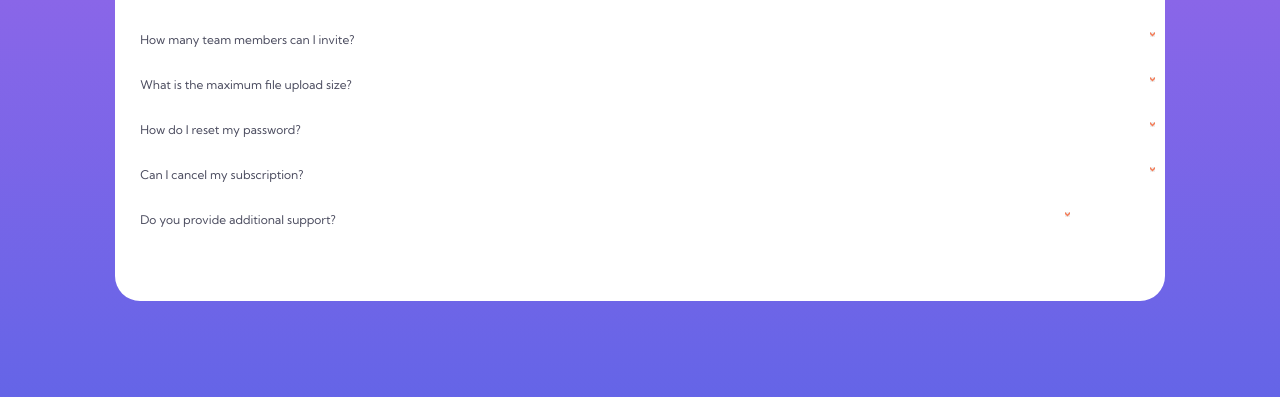
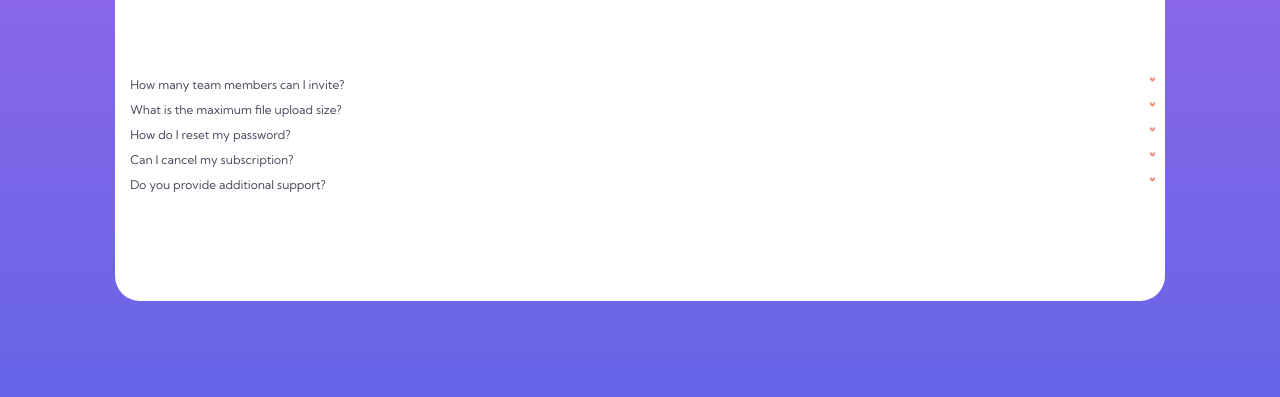
Before and after one commit to SabyDev/projetFrontendMentor, a plain HTML site: page public/index.html in a window 1280 px wide. Shown: the part 403-800 px from the top of the page. Drawn offline with Linux system fonts and the light colour scheme.

Commit message:
correction html, et nouvel essai pour ouvrir et fermer la div response

```diff
--- a/public/assets/css/style.css
+++ b/public/assets/css/style.css
@@ -15,6 +15,7 @@ body,
 main,
 #card,
 .question,
+.questionBox,
 .ok {
     display: flex;
 }
@@ -58,19 +59,31 @@ h1 {
 
 .question {
     width: 100%;
-    justify-content: space-between;
-    margin-top: 15px;
-    margin-bottom: 15px;
+    flex-direction: column;
+    margin-top: 10px;
 }
 
-.question>p {
+.questionBox {
+
+    justify-content: space-between;
+
+
+}
+
+.para {
     width: 80%;
     font-size: 12px;
     color: var(--color-text-Very-dark);
-    padding-left: 25px;
+    padding-left: 15px;
 }
-.question>p:hover{
+
+.question>p:hover {
     color: var(--color-text-Dark);
+}
+
+.response {
+    display: none;
+    padding-left: 15px;
 }
 
 .ok {
--- a/public/assets/js/app.js
+++ b/public/assets/js/app.js
@@ -1,16 +1,14 @@
 // J'appelle les elements dont j'ai besoin
-const questions = document.querySelectorAll('.question');
-const btnOk = document.querySelectorAll('.ok');
-console.log(btnOk);
+const questions = document.querySelector('.question');
+const btnOk = document.querySelector('.ok');
+const response1 = document.querySelector('.response');
+const questionBox= document.querySelector('.questionBox')
+console.log(response1);
 let divText= document.createElement("div");
-// rattachement à un parent body
-questions.forEach((e) =>{
-    e.appendChild(divText)});
 
-btnOk.forEach((e) => {
-    e.addEventListener('click',() =>{
-        // création d'une div
-divText.TextNodes=(' You can invite up to 2 additional users on the Free plan. There is no limit on team members for the Premium plan.')
 
-    })
+btnOk.addEventListener('click', function(){
+ response1.style.display = 'flex';
+ questionBox.style.fontWeight = 'bolder'
+ console.log('cc');
 })
--- a/public/index.html
+++ b/public/index.html
@@ -14,24 +14,42 @@
   <div id="card">
     <h1>FAQ</h1>
     <div class="question">
-        <p>How many team members can I invite? </p>
+      <div class="questionBox">
+        <p class="para">How many team members can I invite? </p>
         <button class="ok"></button>
       </div>
+      <p class="response"> You can invite up to 2 additional users on the Free plan. There is no limit on team members
+        for the Premium plan.</p>
+    </div>
     <div class="question">
-        <p>What is the maximum file upload size?</p>
+      <div class="questionBox">
+        <p class="para">What is the maximum file upload size?</p>
         <button class="ok"></button>
       </div>
+      <p class="response">No more than 2GB. All files in your account must fit your allotted storage space. </p>
+    </div>
     <div class="question">
-        <p>How do I reset my password?</p>
+      <div class="questionBox">
+        <p class="para">How do I reset my password?</p>
         <button class="ok"></button>
       </div>
+      <p class="response">Click “Forgot password” from the login page or “Change password” from your profile page. A
+        reset link will be emailed to you. </p>
+    </div>
     <div class="question">
-        <p>Can I cancel my subscription?</p>
+      <div class="questionBox">
+        <p class="para">Can I cancel my subscription?</p>
         <button class="ok"></button>
       </div>
+      <p class="response">Yes! Send us a message and we’ll process your request no questions asked. </p>
+    </div>
     <div class="question">
-        <p>Do you provide additional support? </p>
+      <div class="questionBox">
+        <p class="para">Do you provide additional support? </p>
         <button class="ok"></button>
+      </div>
+      <p class="response">Chat and email support is available 24/7. Phone lines are open during normal business hours.
+      </p>
     </div>
     <div id="illustration"></div>
     <div id="illustration2"></div>
```
Lines whose indentation alone changed are shown as unchanged.
